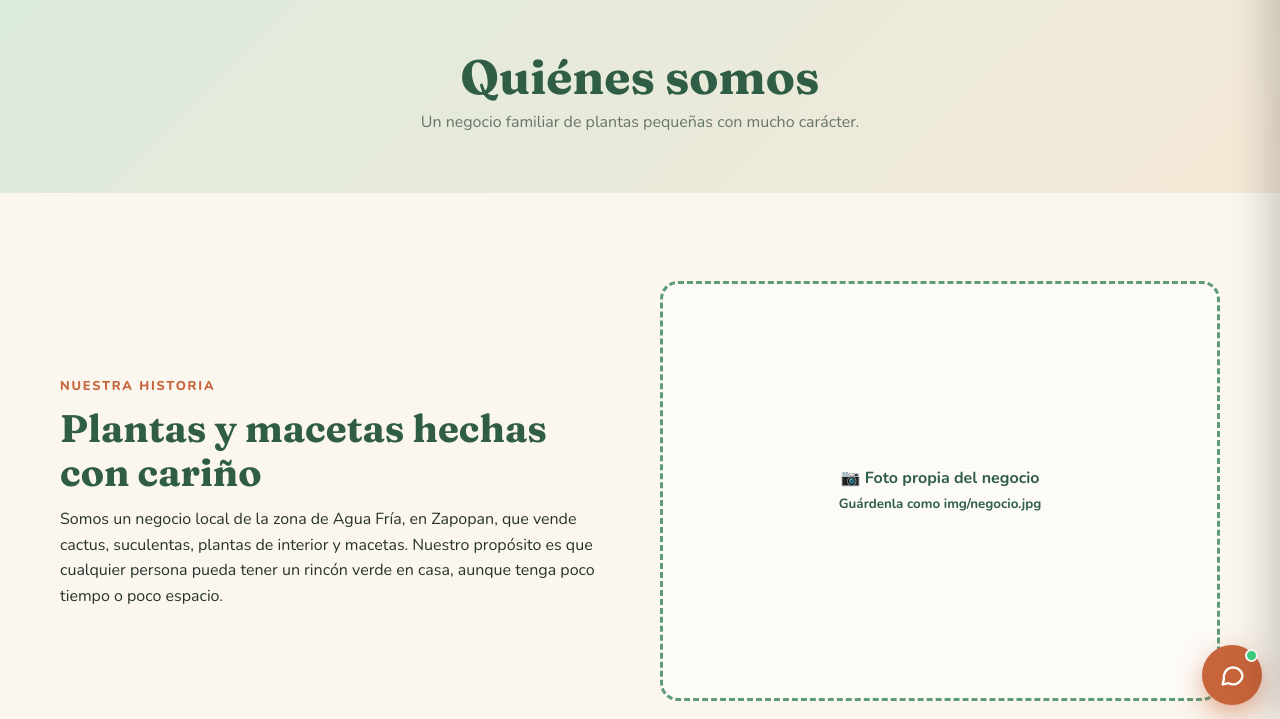
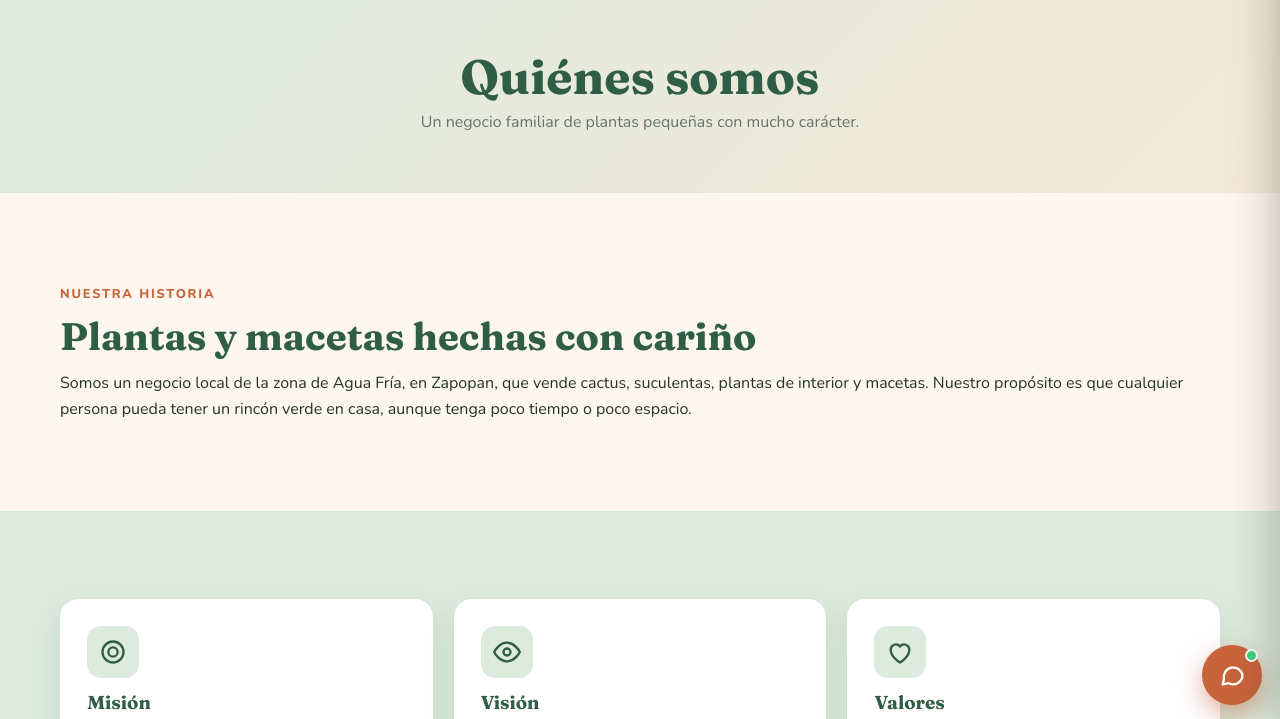
Before and after one commit to carlosrodriguezcab/PI-Verde-espina-Equipo-Y, a plain HTML site: page nosotros.html in a window 1280 px wide. Shown: the part 77-796 px from the top of the page. Drawn offline with nearby package versions, Linux system fonts and the light colour scheme.

Commit message:
Ajuste de diseño en la sección Quiénes somos

```diff
--- a/css/styles.css
+++ b/css/styles.css
@@ -150,6 +150,7 @@ section.sec{padding:clamp(3rem,7vw,5.5rem) 0}
 
 /* Aquí diseñé la página Nosotros y sus bloques */
 .two{display:grid;grid-template-columns:1fr 1fr;gap:2.5rem;align-items:center}
+.two.solo{grid-template-columns:1fr}
 .two h2{font-size:clamp(1.7rem,3.6vw,2.4rem);margin-bottom:.8rem}
 .photo-slot{aspect-ratio:4/3;border:3px dashed var(--green2);border-radius:var(--r);display:grid;place-items:center;text-align:center;color:var(--green);background:rgba(255,255,255,.55);padding:1rem;font-weight:700}
 .photo-slot img{width:100%;height:100%;object-fit:cover;border-radius:15px}
--- a/nosotros.html
+++ b/nosotros.html
@@ -16,13 +16,10 @@
 
 <section class="page-head"><div class="wrap"><h1>Quiénes somos</h1><p>Un negocio familiar de plantas pequeñas con mucho carácter.</p></div></section>
 
-<!-- TODO: pongan la foto del negocio en img/negocio.jpg -->
-<section class="sec" id="quienes"><div class="wrap two">
+<section class="sec" id="quienes"><div class="wrap two solo">
   <div data-reveal><span class="eyebrow">Nuestra historia</span><h2>Plantas y macetas hechas con cariño</h2>
     <p>Somos un negocio local de la zona de Agua Fría, en Zapopan, que vende cactus, suculentas, plantas de interior y macetas. Nuestro propósito es que cualquier persona pueda tener un rincón verde en casa, aunque tenga poco tiempo o poco espacio.</p>
     </div>
-  <!-- TODO: cambien este recuadro por <img src="img/negocio.jpg" alt="Nuestro negocio"> con una foto nuestra -->
-  <div class="photo-slot" data-reveal><div>📷 Foto propia del negocio<br><small>Guárdenla como img/negocio.jpg</small></div></div>
 </div></section>
 
 <section class="sec alt" id="mision"><div class="wrap"><div class="cards3">
```
